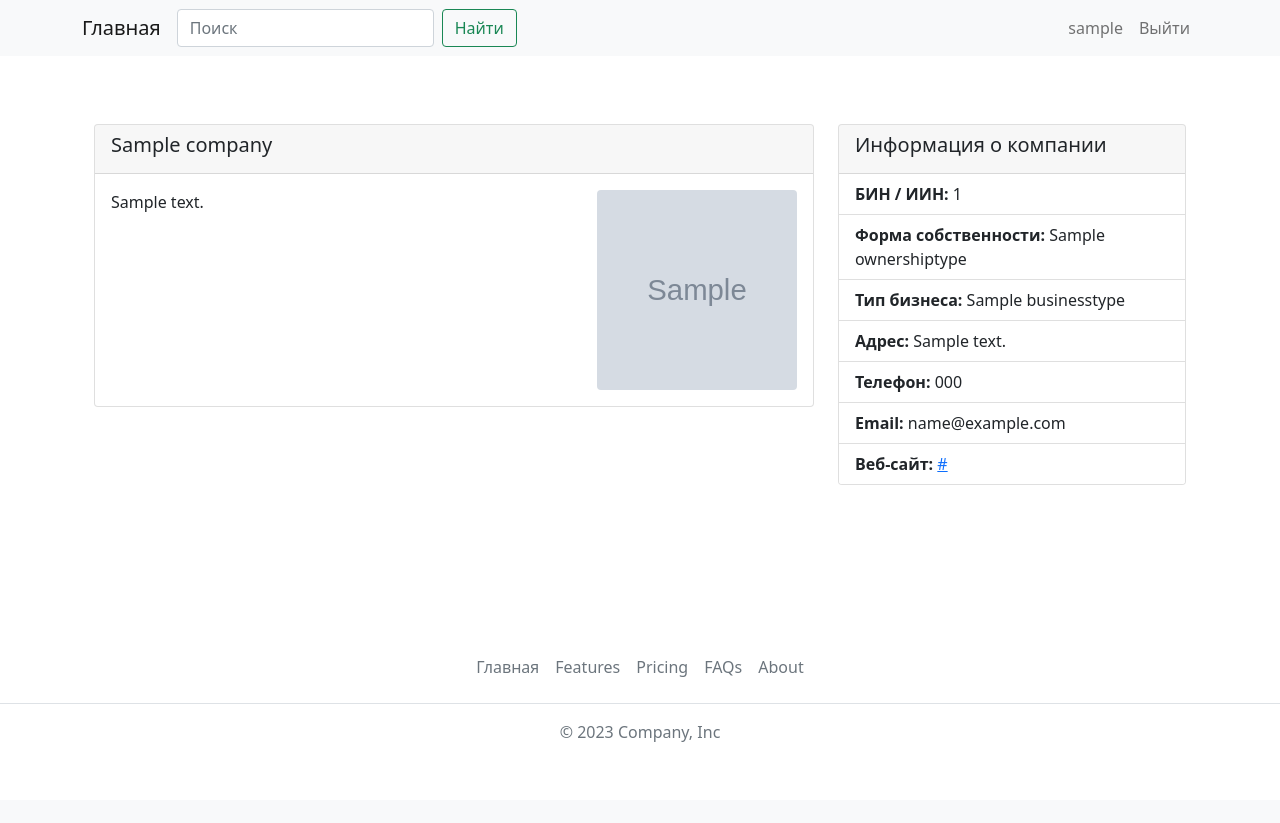
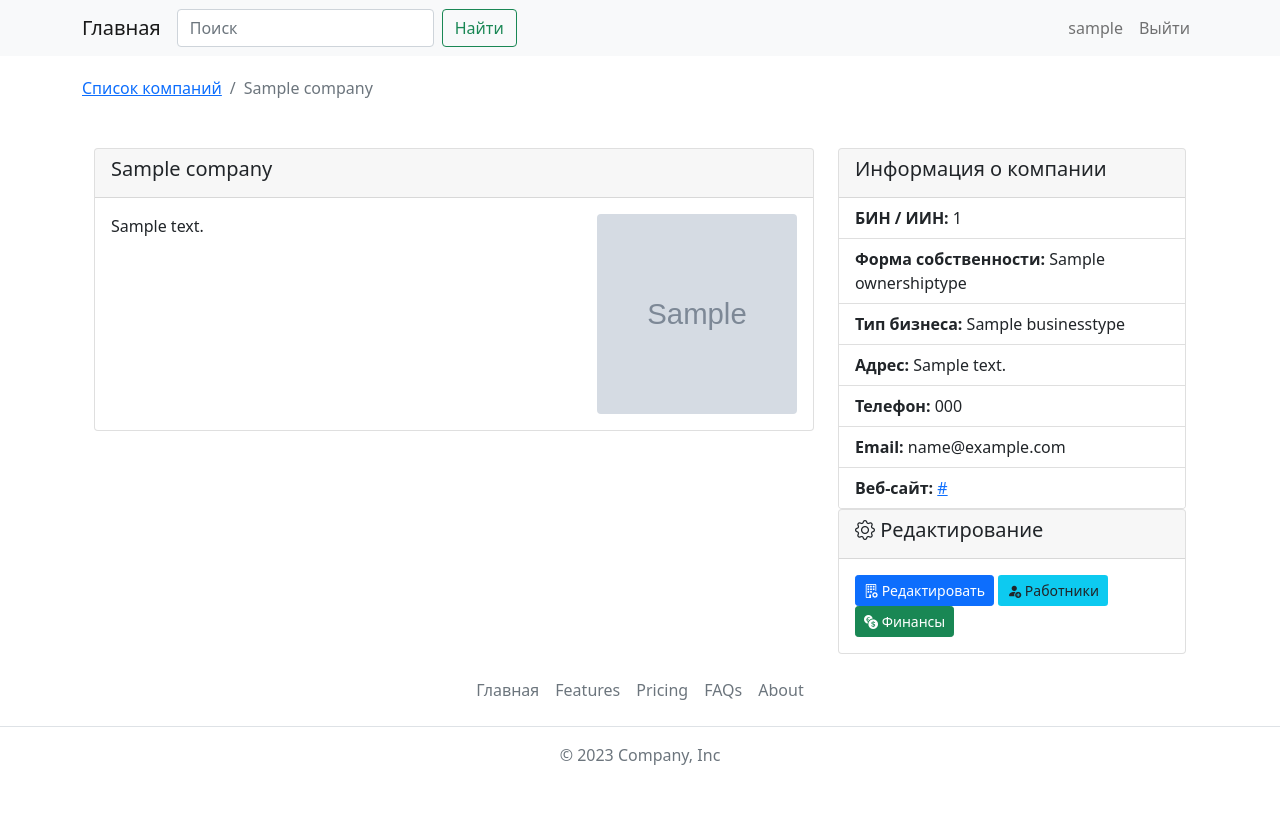
Before and after one commit to Warkinstar/SMEBase, a Django app: a page that uses templates/enterprises/company_detail.html in a window 1280 px wide. Before the commit the page ends 742 px from the top, so only its background shows below. Run offline with Django 4.2, Linux system fonts and the light colour scheme; a user stored in the database is signed in; tables that the repository leaves empty hold one stand-in row (values such as "Sample post"); grey boxes marked "Sample" are stand-in pictures.

Commit message:
CompanyUpdateView

```diff
--- a/enterprises/urls.py
+++ b/enterprises/urls.py
@@ -6,4 +6,5 @@ urlpatterns = [
     path("new/", views.CompanyCreateView.as_view(), name="company_new"),
     path("", views.CompanyListView.as_view(), name="company_list"),
     path("<slug>/", views.CompanyDetailView.as_view(), name="company_detail"),
+    path("<slug>/update/", views.CompanyUpdateView.as_view(), name="company_update"),
 ]
--- a/enterprises/views.py
+++ b/enterprises/views.py
@@ -1,8 +1,9 @@
-from django.shortcuts import render
-from django.views.generic import CreateView, ListView, DetailView
+from django.shortcuts import render, get_object_or_404
+from django.views.generic import CreateView, ListView, DetailView, UpdateView
 from django.contrib.auth.mixins import LoginRequiredMixin
 from .models import Company
 from .forms import CompanyForm
+from django.urls import reverse_lazy
 
 
 class CompanyCreateView(LoginRequiredMixin, CreateView):
@@ -13,6 +14,9 @@ class CompanyCreateView(LoginRequiredMixin, CreateView):
     def form_valid(self, form):
         form.instance.user = self.request.user
         return super().form_valid(form)
+
+    def get_success_url(self):
+        return reverse_lazy("company_detail", kwargs={"slug": self.object.slug})
 
 
 class CompanyListView(ListView):
@@ -25,3 +29,17 @@ class CompanyDetailView(DetailView):
     model = Company
     template_name = "enterprises/company_detail.html"
     context_object_name = "company"
+
+
+class CompanyUpdateView(LoginRequiredMixin, UpdateView):
+    template_name = "enterprises/company_update.html"
+    form_class = CompanyForm
+
+    def get_object(self, queryset=None):
+        """Получить объект если автор request.user"""
+        slug = self.kwargs["slug"]
+        obj = get_object_or_404(Company, slug=slug, user=self.request.user)
+        return obj
+
+    def get_success_url(self):
+        return reverse_lazy("company_detail", kwargs={"slug": self.object.slug})
--- a/templates/enterprises/company_detail.html
+++ b/templates/enterprises/company_detail.html
@@ -6,7 +6,12 @@
 
 {% block content %}
 
-
+  <nav aria-label="breadcrumb">
+    <ol class="breadcrumb">
+      <li class="breadcrumb-item"><a href="{% url 'company_list' %}">Список компаний</a></li>
+      <li class="breadcrumb-item active" aria-current="page">{{ company }}</li>
+    </ol>
+  </nav>
 
   <div class="container mt-5">
     <div class="row">
@@ -24,6 +29,7 @@
         </div>
       </div>
       <div class="col-md-4">
+        <div class="sticky-md-top">
           <div class="card">
             <div class="card-header">
               <h5 class="card-title">Информация о компании</h5>
@@ -40,9 +46,27 @@
               {% endif %}
             </ul>
           </div>
+          {% if company.user == request.user %}
+          <div class="card">
+            <div class="card-header">
+              <h5 class="card-title"><i class="bi bi-gear"></i> Редактирование</h5>
+            </div>
+            <div class="card-body">
+              <a href="{% url 'company_update' company.slug %}" class="btn btn-primary btn-sm">
+                <i class="bi bi-building-gear"></i> Редактировать
+              </a>
+              <a href="{% url 'company_update' company.slug %}" class="btn btn-sm bg-info" >
+                <i class="bi bi-person-fill-add"></i> Работники
+              </a>
+              <a href="{% url 'company_update' company.slug %}" class="btn btn-success btn-sm">
+                <i class="bi bi-currency-exchange"></i> Финансы
+              </a>
+            </div>
+          </div>
+          {% endif %}
+        </div>
       </div>
     </div>
   </div>
 
-
 {% endblock content %}
```
Also changed, not shown: templates/enterprises/company_update.html (added, +18 -0 lines). Lines whose indentation alone changed are shown as unchanged.
